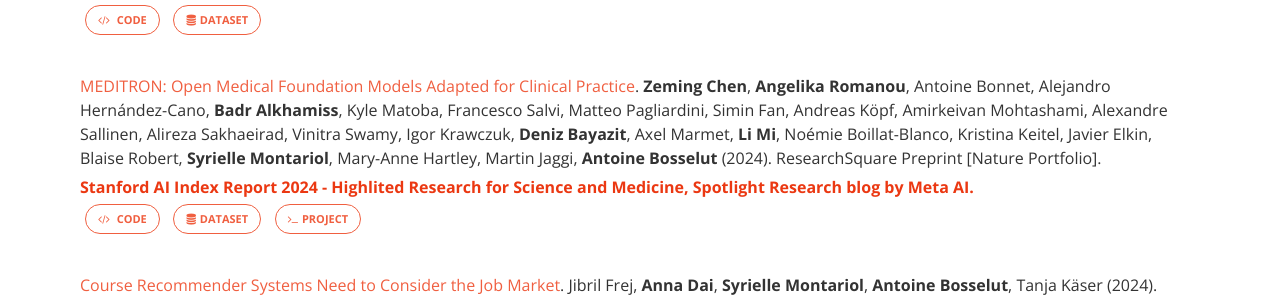
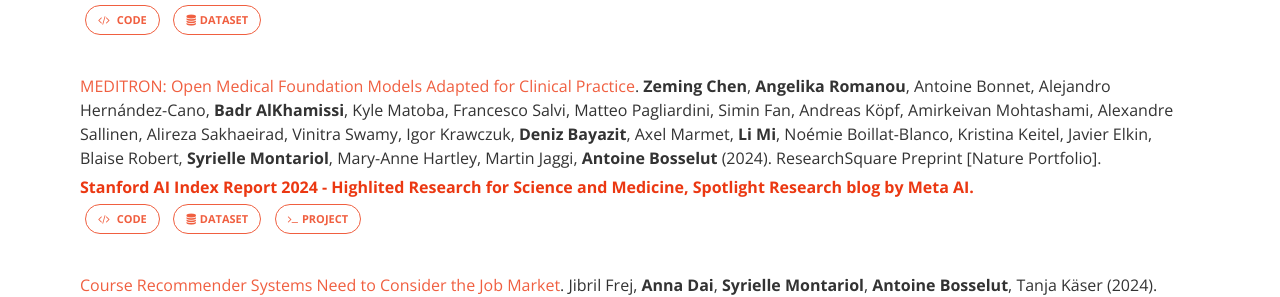
Before and after one commit to epfl-nlp/epfl-nlp.github.io, a Jekyll site: the page built from publications.html, in a window 1280 px wide and 900 px high, scrolled down 1734 px. Shown: the part 161-458 px from the top of the window. Built offline with Jekyll 4.4.1, drawn with Linux system fonts in a browser that asks for light colours.

Commit message:
Update chen-2024-nature-profolio.yml

```diff
--- a/_data/publications/chen-2024-nature-profolio.yml
+++ b/_data/publications/chen-2024-nature-profolio.yml
@@ -11,7 +11,7 @@
     -
       name: Alejandro Hernández-Cano
     -
-      name: Badr Alkhamiss
+      name: Badr AlKhamissi
       nlp-lab: true
     -
       name: Kyle Matoba
```
